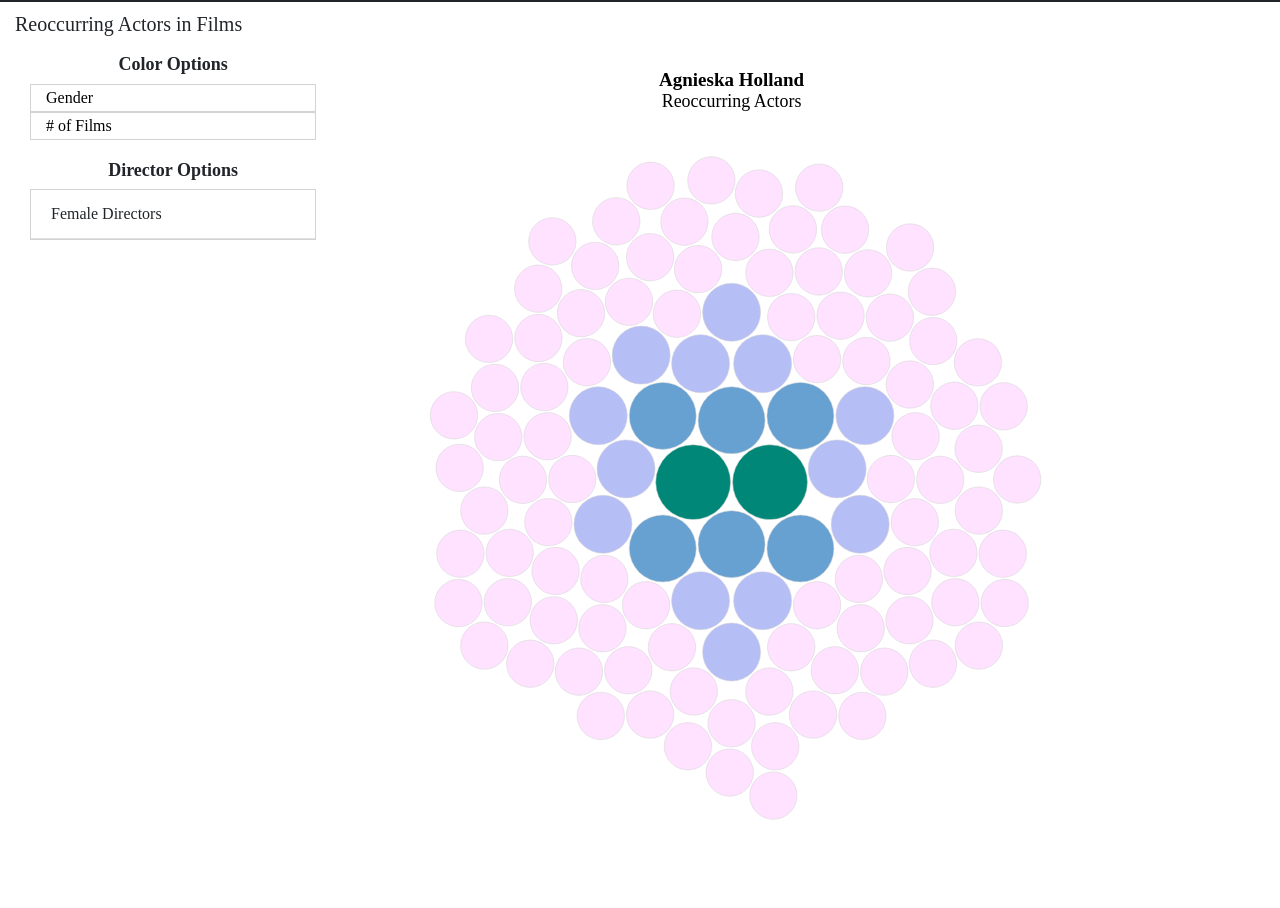
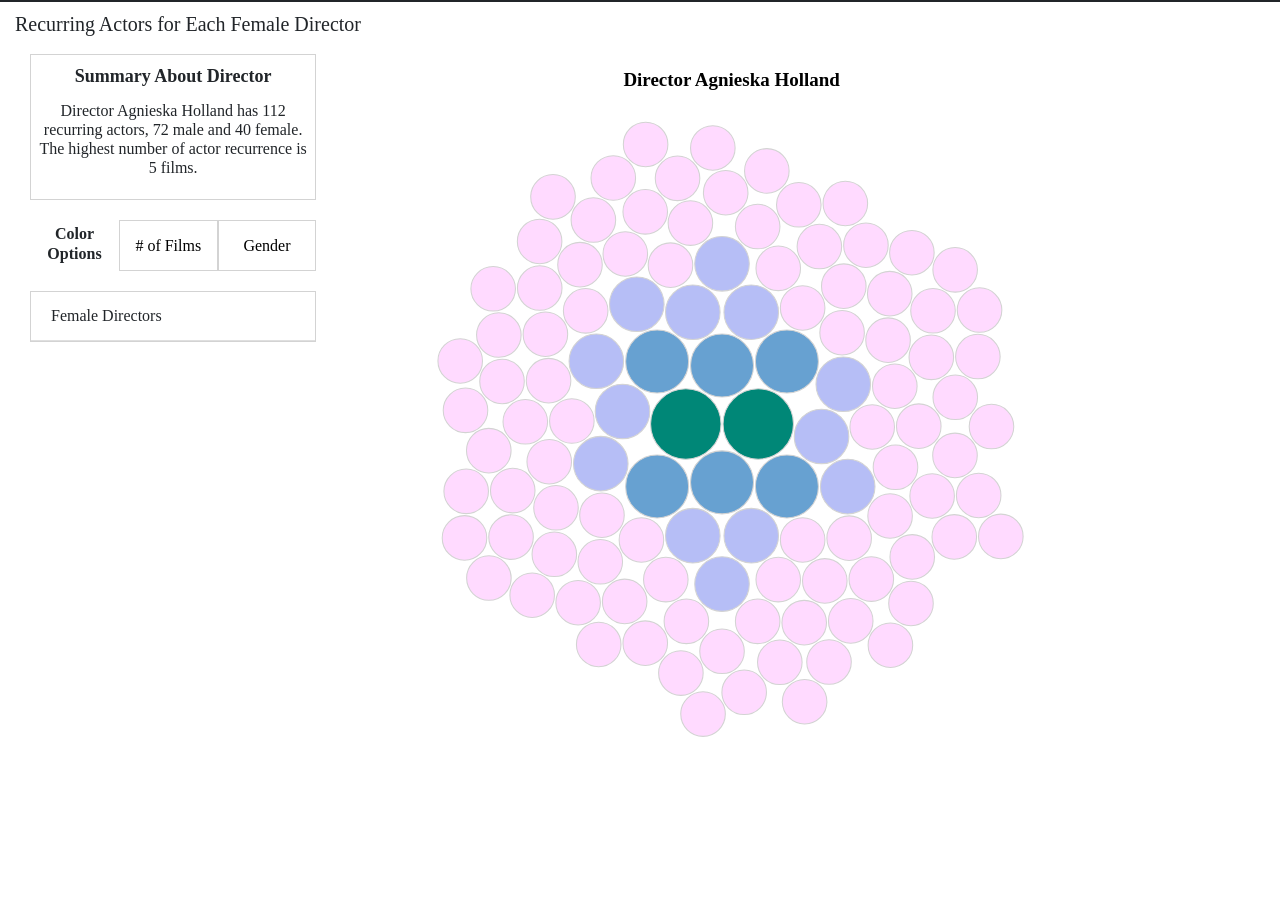
Before and after one commit to msli2/msli2.github.io-summer2020graphs, a plain HTML site: page bubblechart.html in a window 1280 px wide. Shown: the part 60-968 px from the top of the page. Drawn offline with nearby package versions, Linux system fonts and the light colour scheme.

Commit message:
organized features, added summary and used new colors

```diff
--- a/actors.csv
+++ b/actors.csv
@@ -1,5 +1,5 @@
 value,actor,director,gender
-2,Alma Sinai,Anahita Ghazvinizadeh, f
+2,Alma Sinai,Anahita Ghazvinizadeh,f
 2,Farid Kossari,Anahita Ghazvinizadeh,m
 2,Agnieszka Grochowska,Agnieska Holland,f
 2,Agnieszka Mandat,Agnieska Holland,f
--- a/bubblechart.html
+++ b/bubblechart.html
@@ -30,7 +30,7 @@
     padding: 6px;
     background: #212529;
     color: #fff;
-    font-size: 13px;
+    font-size: 14px;
   }
   button,
   .card {
@@ -57,7 +57,7 @@
     border: 1px solid lightgrey;
   }
   .scroll {
-    max-height: 600px;
+    max-height: 400px;
     overflow-y: auto;
   }
   .svg-container {
@@ -76,6 +76,11 @@
   }
   .options {
     border: 1px solid lightgrey;
+    text-align: center;
+  }
+  .btn-group {
+    padding-top: 20px;
+    padding-bottom: 20px;
   }
 </style>
 <body>
@@ -88,47 +93,48 @@
         <a class="nav-link" href="index.html">Gender Differences</a>
       </li>
       <li class="nav-item">
-        <a class="nav-link" href="bubblechart.html">Reoccurring Actors</a>
+        <a class="nav-link" href="bubblechart.html">Recurring Actors</a>
       </li>
     </ul>
   </nav>
   <h5 style="padding-left: 15px; padding-top: 10px;">
-    Reoccurring Actors in Films
+    Recurring Actors for Each Female Director
   </h5>
   <div class="container-fluid">
     <div class="row" style="padding-left: 15px;">
       <div class="col-md-3">
         <div class="tableOfContents">
+          <div
+            style="border: 1px solid lightgrey; padding: 6px; margin-top: 10px;"
+          >
             <h6
               style="
-              padding-top: 10px;
+                padding: 5px;
                 text-align: center;
                 font-size: 18px;
                 font-weight: 550;
               "
             >
+              Summary About Director
+            </h6>
+            <div>
+              <p id="summary" style="text-align: center; line-height: 1.2;"></p>
+            </div>
+          </div>
+          <div class="btn-group d-flex">
+            <h6
+              class="w-100"
+              style="padding-top: 4px; font-weight: 600; text-align: center;"
+            >
               Color Options
             </h6>
-          <button class="col-md-12 options" onclick="chooseColor('gender')">
+            <button class="options w-100" onclick="chooseColor('value')">
+              # of Films
+            </button>
+            <button class="options w-100" onclick="chooseColor('gender')">
               Gender
             </button>
-          <button
-            class="col-md-12 options"
-            style="margin-bottom: 10px;"
-            onclick="chooseColor('value')"
-          >
-            # of Films
-          </button>
-          <h6
-            style="
-              padding-top: 10px;
-              text-align: center;
-              font-size: 18px;
-              font-weight: 550;
-            "
-          >
-            Director Options
-          </h6>
+          </div>
           <div id="accordion">
             <div class="card">
               <div
@@ -179,11 +185,11 @@
       <div id="container" class="svg-container col-md-8"></div>
     </div>
     <script>
-      var margin = { top: 80, right: 100, bottom: 40, left: 60 },
+      var margin = { top: 60, right: 100, bottom: 40, left: 60 },
         width = 800 - margin.left - margin.right,
         height = 800 - margin.top - margin.bottom;
 
-      var bubblechart = d3.pack().size([640, 680]).padding(2);
+      var bubblechart = d3.pack().size([640, 600]).padding(2);
 
       var svg = d3
         .select("div#container")
@@ -199,8 +205,17 @@
       function chooseDirector(director) {
         d3.csv("actors.csv").then(function (data) {
           d3.selectAll("svg > g > *").remove();
+          d3.selectAll("p#summary > text").remove();
 
-          var color = d3.scaleOrdinal(['#008777', '#67a1d1', '#b6bef6', '#ffe2ff', '#fad3b4', '#f0a68a', '#ec7263']);
+          var color = d3.scaleOrdinal([
+            "#008777",
+            "#67a1d1",
+            "#b6bef6",
+            "#ffdaff",
+            "#fad3b4",
+            "#f0a68a",
+            "#ec7263",
+          ]);
 
           dataDirector = data.filter(function (d) {
             return d.director == director;
@@ -208,24 +223,33 @@
 
           svg
             .append("text")
-            .attr(
-              "transform",
-              "translate(" + width / 2 + "," + (0 - margin.top / 2) + ")"
-            )
+            .attr("transform", "translate(" + width / 2 + "," + -20 + ")")
             .style("text-anchor", "middle")
             .style("font-size", 18)
             .style("font-weight", 550)
-            .text(director);
+            .text("Director " + director);
 
-          svg
+          let maleNum = d3.sum(dataDirector, (d) => d.gender == "m");
+          let femaleNum = d3.sum(dataDirector, (d) => d.gender == "f");
+          let maxFilms = d3.max(dataDirector, (d) => d.value);
+
+          var summary = d3
+            .select("p#summary")
             .append("text")
-            .attr(
-              "transform",
-              "translate(" + width / 2 + "," + (0 - margin.top / 4) + ")"
-            )
-            .style("text-anchor", "middle")
             .style("font-size", 17)
-            .text("Reoccurring Actors");
+            .text(
+              "Director " +
+                director +
+                " has " +
+                (maleNum + femaleNum) +
+                " recurring actors, " +
+                maleNum +
+                " male and " +
+                femaleNum +
+                " female. The highest number of actor recurrence is " +
+                maxFilms +
+                " films."
+            );
 
           let tip = d3
             .tip()
@@ -270,7 +294,7 @@
             .attr("cy", (d) => d.y)
             .style("fill", (d) => color(d.value))
             .style("stroke", "lightgrey")
-            .style("stroke-width",0.5)
+            .style("stroke-width", 1)
             .on("mouseover", tip.show)
             .on("mouseout", tip.hide);
         });
@@ -279,7 +303,15 @@
       function chooseColor(column) {
         var color = new Array();
         if ("value" == column) {
-          color = ['#008777', '#67a1d1', '#b6bef6', '#ffe2ff', '#fad3b4', '#f0a68a', '#ec7263'];
+          color = [
+            "#008777",
+            "#67a1d1",
+            "#b6bef6",
+            "#ffdaff",
+            "#fad3b4",
+            "#f0a68a",
+            "#ec7263",
+          ];
         } else if ("gender" == column) {
           color = ["rgb(17, 138, 178)", "rgb(244, 124, 152)"];
         }
```
Also changed, not shown: index.html (+4 -4 lines). Lines whose indentation alone changed are shown as unchanged.
